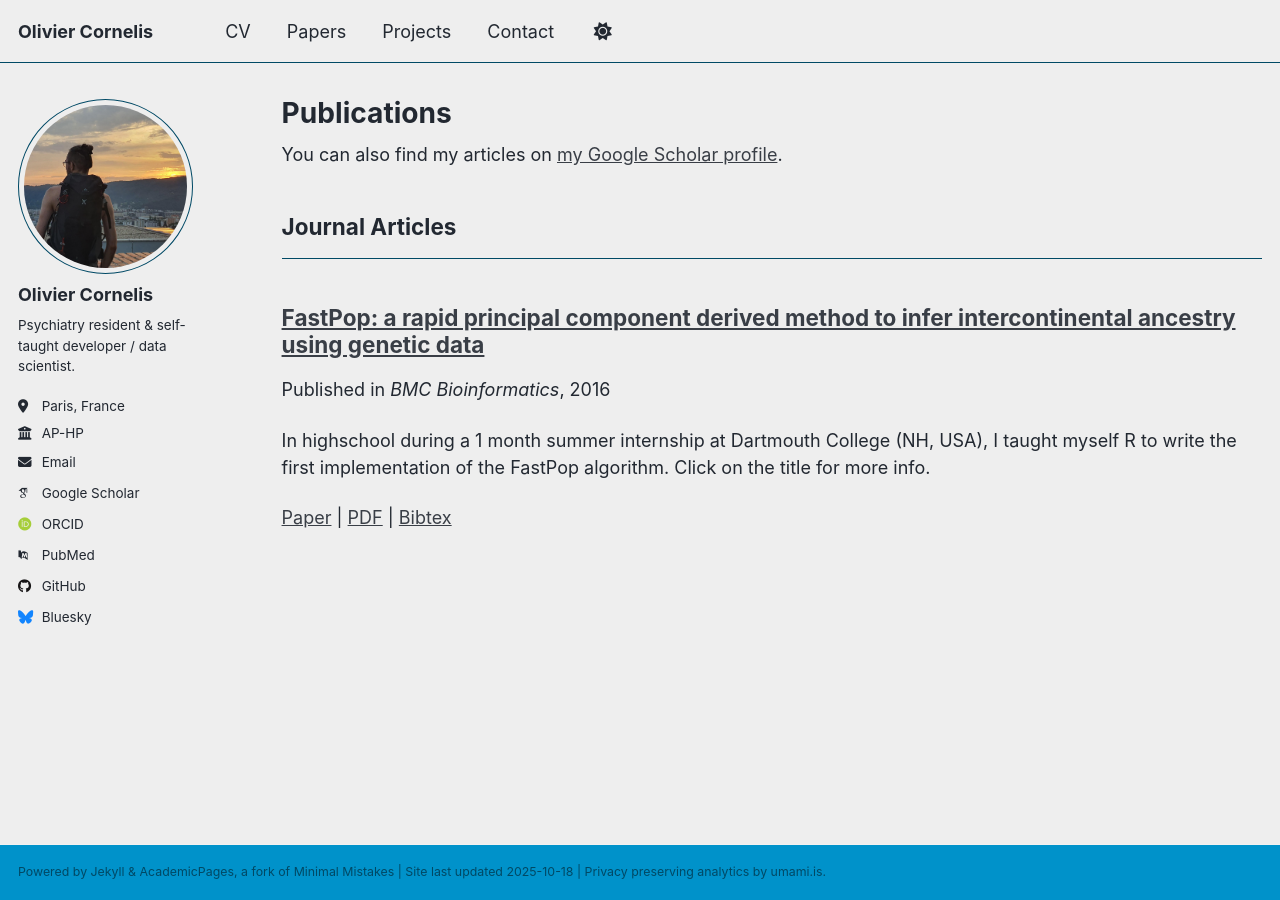
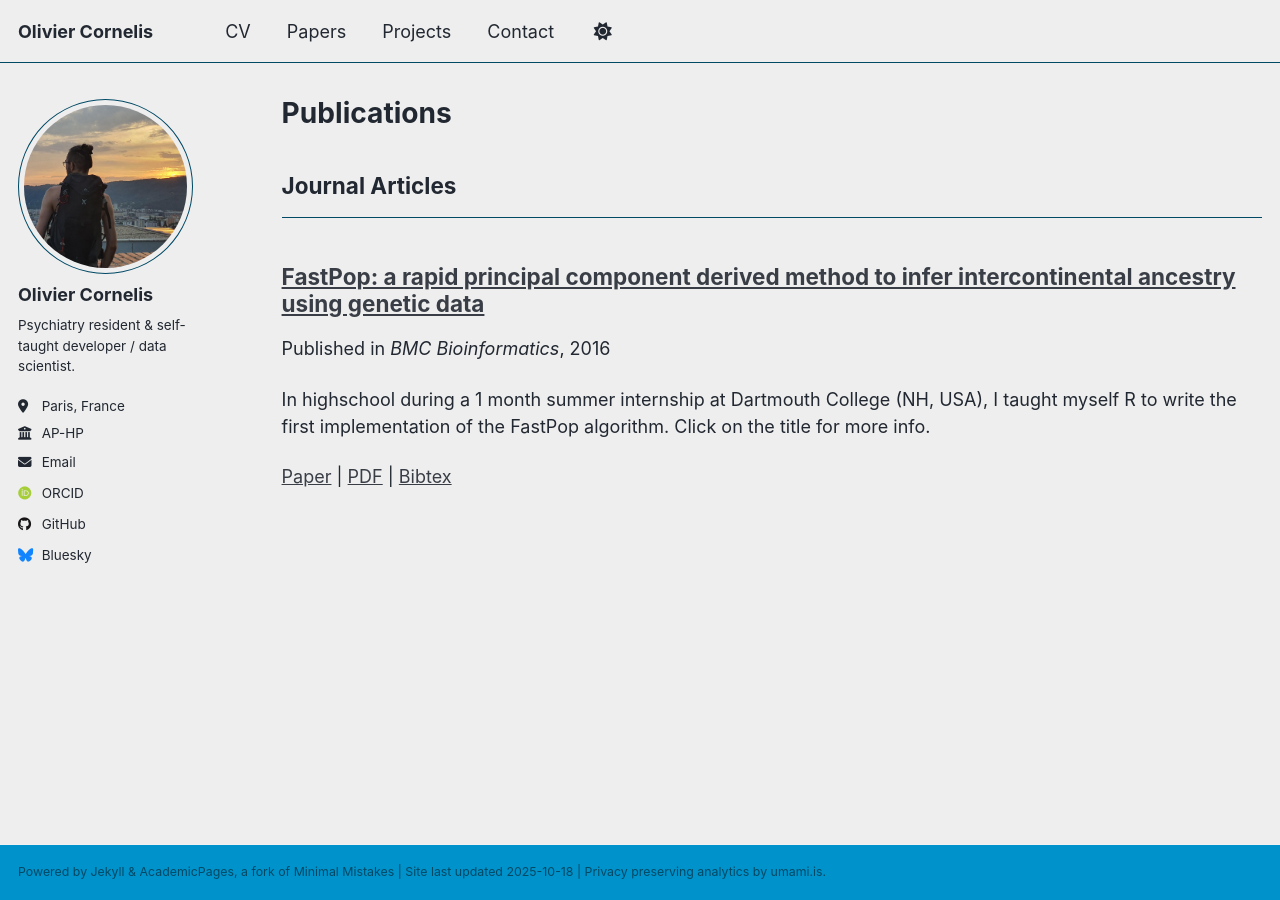
Before and after one commit to thiswillbeyourgithub/website, a Jekyll site: the page built from _pages/publications.html, in a window 1280 px wide. Built offline with Jekyll 4.4.1, drawn with Linux system fonts in a browser that asks for light colours; some web fonts are replaced; a script that is not in the unit is left out.

Commit message:
remove gscholar and pubmed for now
Signed-off-by: thiswillbeyourgithub <26625900+thiswillbeyourgithub@users.noreply.github.com>

```diff
--- a/_config.yml
+++ b/_config.yml
@@ -35,12 +35,12 @@ author:
   # Academic websites
   academia         : # URL
   arxiv            : # URL - Update with the correct link to your profile
-  googlescholar    : "" #"https://scholar.google.com/scholar?hl=nl&as_sdt=0%2C5&q=author%3A%22olivier+cornelis%22&btnG="
+  # googlescholar    : "https://scholar.google.com/scholar?hl=nl&as_sdt=0%2C5&q=author%3A%22olivier+cornelis%22&btnG="
   inspire-hep      : # URL
   impactstory      : # URL
   orcid            : "https://orcid.org/0000-0002-5445-4679"
   semantic         : # URL
-  pubmed           : "" #"https://www.ncbi.nlm.nih.gov/pubmed/?term=olivier+cornelis"
+  # pubmed           : "https://www.ncbi.nlm.nih.gov/pubmed/?term=olivier+cornelis"
   researchgate     : # URL
   scopus           : # URL
 
```
